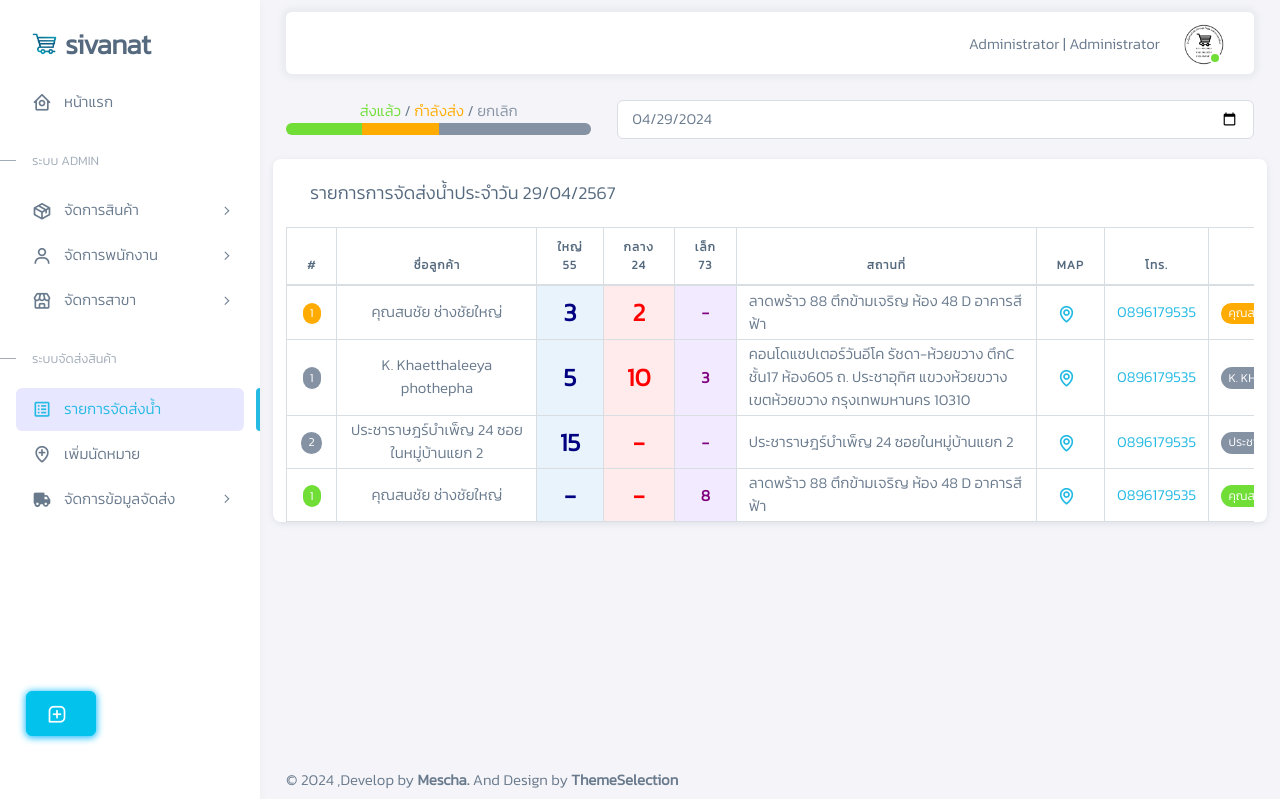
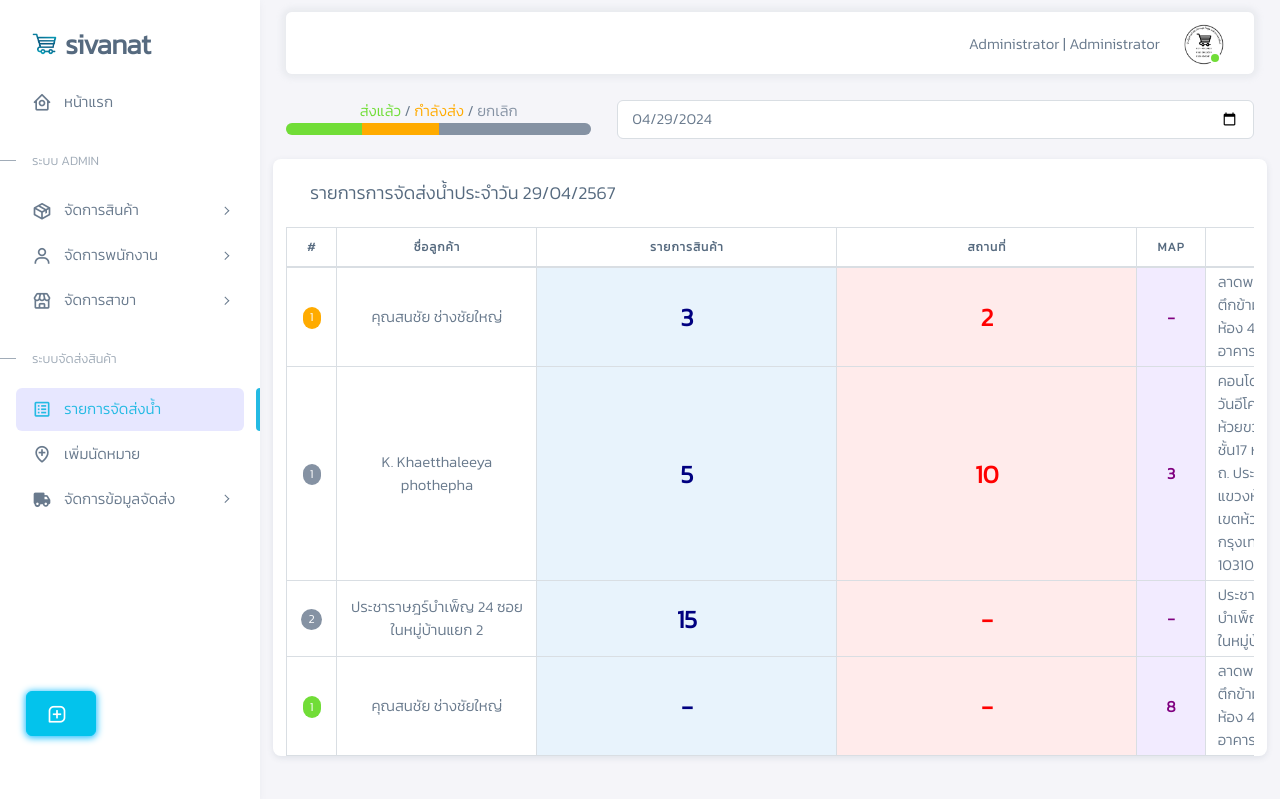
Before and after one commit to intouch1999/Water_Delivery_Shop, a PHP site: page /pages/delivery_task in a window 1280 px wide. Shown: the top 799 px of the page. Run offline with PHP 8.4, Linux system fonts and the light colour scheme; a user stored in the database is signed in.

Commit message:
add by ice laptop

```diff
--- a/pages/delivery_task.php
+++ b/pages/delivery_task.php
@@ -130,9 +130,9 @@
                                     <tr class="text-center">
                                         <th>#</th>
                                         <th class="w-lm-200">ชื่อลูกค้า</th>
-                                        <th class="">ใหญ่ 55</th>
-                                        <th class="">กลาง 24</th>
-                                        <th class="">เล็ก 73</th>
+                                        <th class="w-lm-300">รายการสินค้า</th>
+                                        <!-- <th class="">กลาง 24</th>
+                                        <th class="">เล็ก 73</th> -->
                                         <th class="w-lm-300">สถานที่</th>
                                         <th>Map</th>
                                         <th>โทร.</th>
@@ -353,12 +353,15 @@ function table_branch(selectedDate) {
 
 // ใช้ forEach เพื่อวนลูปผ่านสินค้าใน deli_t.products
 deli_t.products.forEach((product, index) => {
-    const productId = product.product_id;
+    // const productId = product.product_id;
     const quantity = product.order_quantity;
-    const id = productId.replace('-', ''); // ลบอักขระพิเศษออก
+    const product_name = product.product_name;
+    // const id = productId.replace('-', ''); // ลบอักขระพิเศษออก
 
     // เพิ่มข้อมูลสินค้าลงในตัวแปร productData
-    productData += `${productId} (${quantity})`; // ใช้ไฟล์ว่างเป็นตัวคั่น สำหรับแต่ละสินค้า
+    productData += `${product_name} จำนวน : ${quantity}<br>`;
+
+
 });
 
 // สุดท้ายสร้างคอลัมน์เดียวสำหรับสินค้าทั้งหมดในตัวแปร productData
```
Also changed, not shown: api/product.php (+6 -3 lines).
